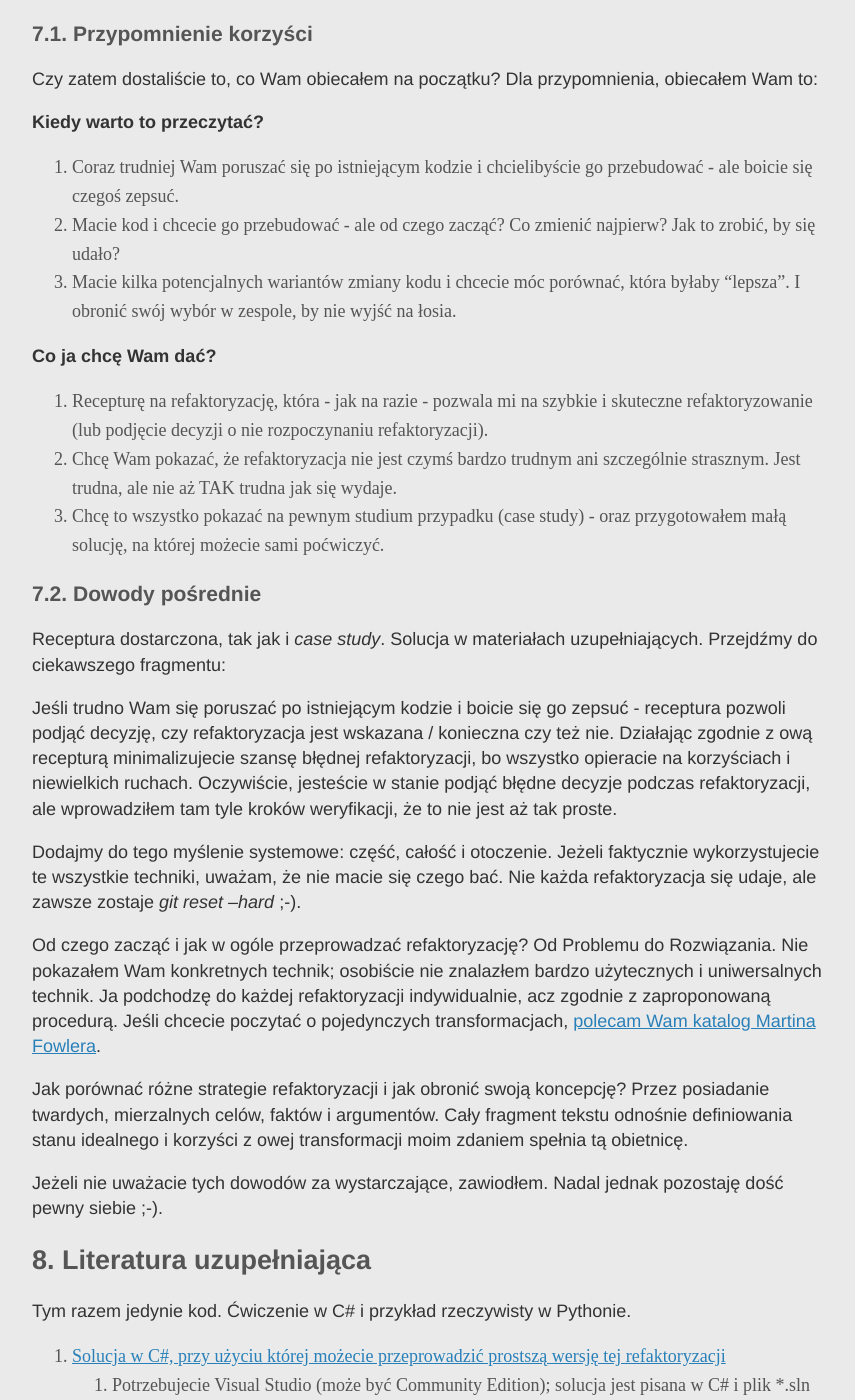
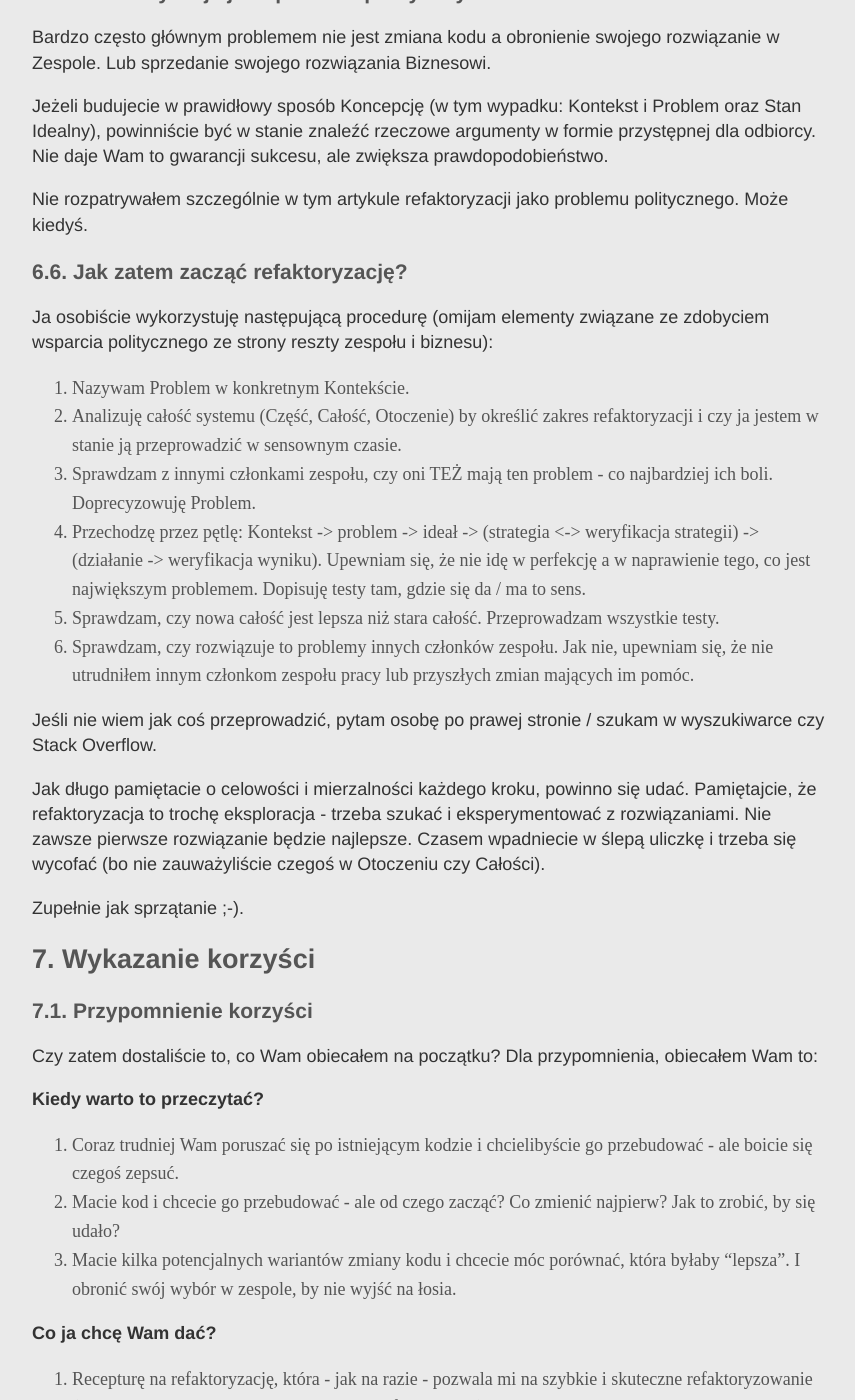
Before and after one commit to ljzolw/ljzolw.github.io, a Jekyll site: the page built from _posts/2018-02-09-refaktoryzacja-do-celu.md, in a window 1280 px wide and 1400 px high, scrolled down 19051 px. Shown: the whole window, without its empty margins (208-1063 px from the left). Built offline with Jekyll 4.4.1, drawn with Linux system fonts in a browser that asks for light colours; some of the changed text lies outside the part shown.

Commit message:
After first correction

```diff
--- a/_posts/2018-02-09-refaktoryzacja-do-celu.md
+++ b/_posts/2018-02-09-refaktoryzacja-do-celu.md
@@ -165,7 +165,25 @@
 
 Nulle były wyrzucane na dość istotnym polu "uid", czyli "unikalny identyfikator". Nie było możliwości zbudowania prawidłowego profilu, bo nie dało się mu przypisać unikalnego identyfikatora (to takie coś w stylu PESELu). Uid powstaje przez połączenie "numeru" oraz "nazwiska" danej postaci (upraszczając).
 
-Oczywistym rozwiązaniem była zatem zmiana "Refresh DB" - upewnienie się, że nigdy do naszej bazy grafowej nie trafią dane mające "uid" jako nulla. Problem nie leżał w CZĘŚCI (Generate Profiles) a w CAŁOŚCI (Refresh DB podawał nulle do bazy). Problem rozwiązany.
+Przeanalizujmy możliwe rozwiązania:
+
+**Naprawienie "Generate Profiles":**
+
+* muszę wymyśleć jakąś wartość domyślną dla UID przy wyciąganiu z bazy
+    * gdy wyciągam z bazy, mam tylko ten jeden byt, który wyciągnąłem
+* każdy inny klocek czytający z bazy danych też musi być naprawiony
+* w bazie nadal są nulle, co jest niezgodne z domeną.
+
+**Zmiana "Refresh RD"**:
+
+* muszę wymyśleć jakąś wartość domyślną dla UID podczas podawania do bazy
+    * gdy wkładam do bazy, mam więcej danych niż do bazy podane; tu jest prościej
+* każdy inny klocek czytający z bazy jest automatycznie bezpieczny
+* w bazie nie ma nulli, problem domenowo nie istnieje
+
+Oczywistym rozwiązaniem była w tym wypadku zmiana "Refresh DB" - upewnienie się, że nigdy do naszej bazy grafowej nie trafią dane mające "uid" jako nulla. Problem nie leżał w CZĘŚCI (Generate Profiles) a w CAŁOŚCI (Refresh DB podawał nulle do bazy). W CZĘŚCI jedynie ów problem się objawiał.
+
+Problem rozwiązany, programista idzie na kawę.
 
 Czy aby na pewno?
 
@@ -479,6 +497,23 @@
 
 Nie rozpatrywałem szczególnie w tym artykule refaktoryzacji jako problemu politycznego. Może kiedyś.
 
+### 6.6. Jak zatem zacząć refaktoryzację?
+
+Ja osobiście wykorzystuję następującą procedurę (omijam elementy związane ze zdobyciem wsparcia politycznego ze strony reszty zespołu i biznesu):
+
+1. Nazywam Problem w konkretnym Kontekście.
+2. Analizuję całość systemu (Część, Całość, Otoczenie) by określić zakres refaktoryzacji i czy ja jestem w stanie ją przeprowadzić w sensownym czasie.
+3. Sprawdzam z innymi członkami zespołu, czy oni TEŻ mają ten problem - co najbardziej ich boli. Doprecyzowuję Problem.
+4. Przechodzę przez pętlę: Kontekst -> problem -> ideał -> (strategia <-> weryfikacja strategii) -> (działanie -> weryfikacja wyniku). Upewniam się, że nie idę w perfekcję a w naprawienie tego, co jest największym problemem. Dopisuję testy tam, gdzie się da / ma to sens.
+5. Sprawdzam, czy nowa całość jest lepsza niż stara całość. Przeprowadzam wszystkie testy.
+6. Sprawdzam, czy rozwiązuje to problemy innych członków zespołu. Jak nie, upewniam się, że nie utrudniłem innym członkom zespołu pracy lub przyszłych zmian mających im pomóc.
+
+Jeśli nie wiem jak coś przeprowadzić, pytam osobę po prawej stronie / szukam w wyszukiwarce czy Stack Overflow.
+
+Jak długo pamiętacie o celowości i mierzalności każdego kroku, powinno się udać. Pamiętajcie, że refaktoryzacja to trochę eksploracja - trzeba szukać i eksperymentować z rozwiązaniami. Nie zawsze pierwsze rozwiązanie będzie najlepsze. Czasem wpadniecie w ślepą uliczkę i trzeba się wycofać (bo nie zauważyliście czegoś w Otoczeniu czy Całości).
+
+Zupełnie jak sprzątanie ;-).
+
 ## 7. Wykazanie korzyści
 ### 7.1. Przypomnienie korzyści
 
```
Also changed, not shown: other parts of _posts/2018-02-09-refaktoryzacja-do-celu.md (+2 -2 lines), img/180209/cone_of_uncertainty.jpeg.
